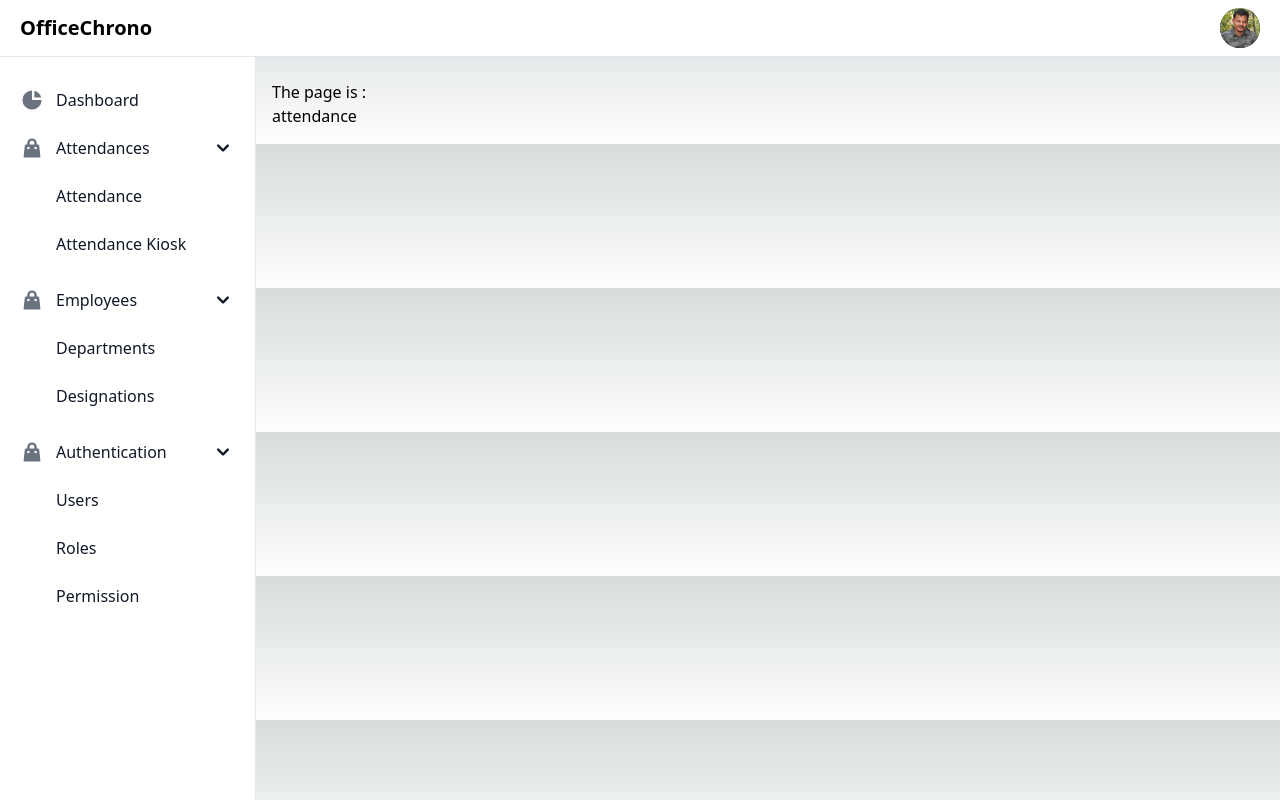
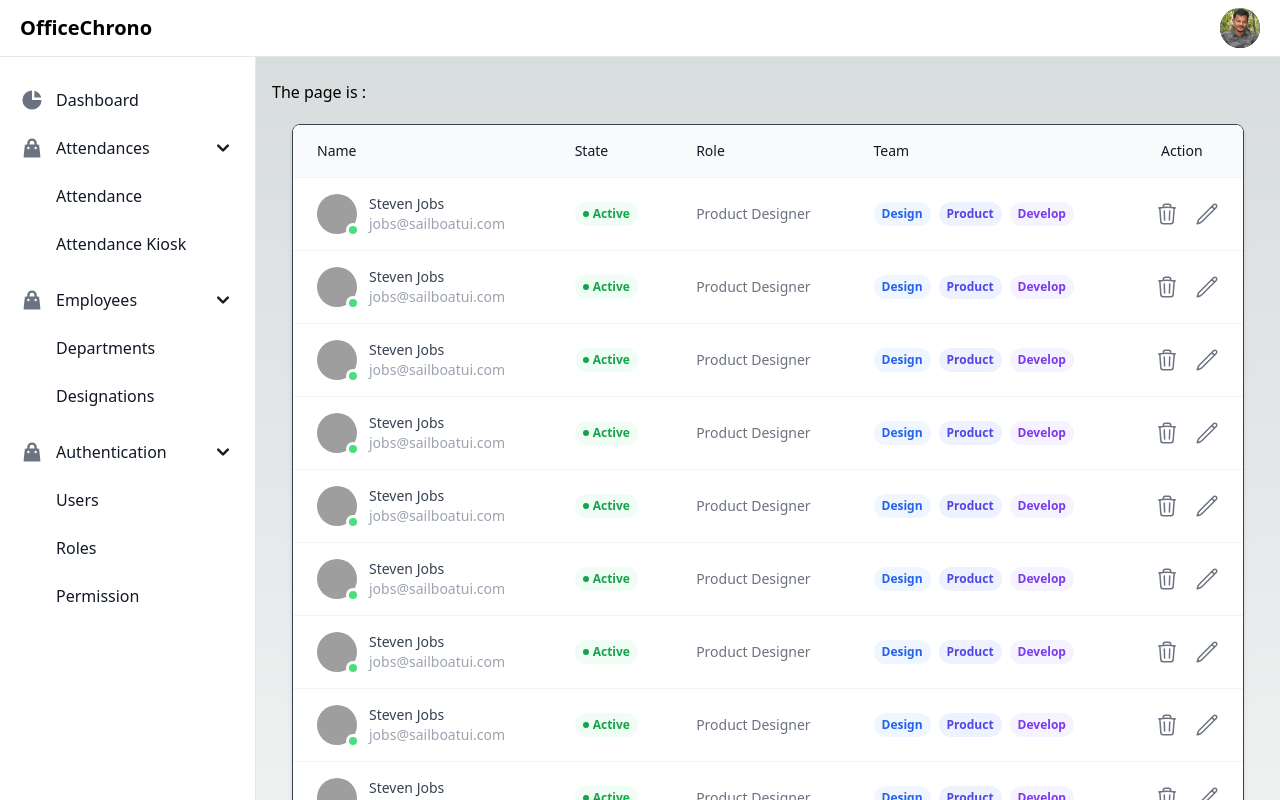
Before and after one commit to kahnu044/office-chrono, a Next.js app in the folder office-chrono-frontend/: page /dashboard/attendances/attendance-kiosk in a window 1280 px wide. Shown: the top 800 px of the page. Built offline with nearby package versions, Linux system fonts and the light colour scheme; sample sign-in values are in the browser's storage; grey boxes are pictures that could not be loaded.

Commit message:
TableListItem Added

```diff
--- /dev/null
+++ b/office-chrono-frontend/components/tables/TableListItems.js
@@ -0,0 +1,115 @@
+import React from 'react'
+
+
+function SingleTable() {
+    const items = ['Item 1', 'Item 2', 'Item 3', 'Item 3', 'Item 3', 'Item 1', 'Item 2', 'Item 3', 'Item 3', 'Item 3', 'Item 1', 'Item 2', 'Item 3', 'Item 3', 'Item 3'];
+    return (
+        <>
+            <div className="overflow overflow-y-auto rounded-lg border border-gray-700 shadow-md m-5">
+                <table className="w-full border-collapse bg-white dark:bg-black dark:text-white text-left text-sm text-gray-500">
+                    <thead className="bg-gray-50 dark:bg-black">
+                        <tr>
+                            <th scope="col" className="px-6 py-4 font-medium text-gray-900  dark:text-white">Name</th>
+                            <th scope="col" className="px-6 py-4 font-medium text-gray-900  dark:text-white">State</th>
+                            <th scope="col" className="px-6 py-4 font-medium text-gray-900  dark:text-white">Role</th>
+                            <th scope="col" className="px-6 py-4 font-medium text-gray-900  dark:text-white">Team</th>
+                            <th scope="col" className="px-6 py-4 font-medium text-gray-900  dark:text-white text-center">Action</th>
+                        </tr>
+                    </thead>
+                    <tbody className="divide-y divide-gray-100 border-t border-gray-100">
+
+                        {items.map((item, index) => (
+
+                            <tr key={index} className="hover:bg-gray-700">
+                                <th className="flex gap-3 px-6 py-4 font-normal text-gray-900  dark:text-white">
+                                    <div className="relative h-10 w-10">
+                                        <img
+                                            className="h-full w-full rounded-full object-cover object-center"
+                                            src="https://images.unsplash.com/photo-1535713875002-d1d0cf377fde?ixlib=rb-1.2.1&ixid=eyJhcHBfaWQiOjEyMDd9&auto=format&fit=facearea&facepad=2&w=256&h=256&q=80"
+                                            alt=""
+                                        />
+                                        <span className="absolute right-0 bottom-0 h-2 w-2 rounded-full bg-green-400 ring ring-white"></span>
+                                    </div>
+                                    <div className="text-sm">
+                                        <div className="font-medium text-gray-700 dark:text-slate-200 ">Steven Jobs</div>
+                                        <div className="text-gray-400">jobs@sailboatui.com</div>
+                                    </div>
+                                </th>
+                                <td className="px-6 py-4">
+                                    <span
+                                        className="inline-flex items-center gap-1 rounded-full bg-green-50 px-2 py-1 text-xs font-semibold text-green-600"
+                                    >
+                                        <span className="h-1.5 w-1.5 rounded-full bg-green-600"></span>
+                                        Active
+                                    </span>
+                                </td>
+                                <td className="px-6 py-4">Product Designer</td>
+                                <td className="px-6 py-4">
+                                    <div className="flex gap-2">
+                                        <span
+                                            className="inline-flex items-center gap-1 rounded-full bg-blue-50 px-2 py-1 text-xs font-semibold text-blue-600"
+                                        >
+                                            Design
+                                        </span>
+                                        <span
+                                            className="inline-flex items-center gap-1 rounded-full bg-indigo-50 px-2 py-1 text-xs font-semibold text-indigo-600"
+                                        >
+                                            Product
+                                        </span>
+                                        <span
+                                            className="inline-flex items-center gap-1 rounded-full bg-violet-50 px-2 py-1 text-xs font-semibold text-violet-600"
+                                        >
+                                            Develop
+                                        </span>
+                                    </div>
+                                </td>
+                                <td className="px-6 py-4">
+                                    <div className="flex justify-end gap-4">
+                                        <a x-data="{ tooltip: 'Delete' }" href="#">
+                                            <svg
+                                                xmlns="http://www.w3.org/2000/svg"
+                                                fill="none"
+                                                viewBox="0 0 24 24"
+                                                strokeWidth="1.5"
+                                                stroke="currentColor"
+                                                className="h-6 w-6"
+                                                x-tooltip="tooltip"
+                                            >
+                                                <path
+                                                    strokeLinecap="round"
+                                                    strokeLinejoin="round"
+                                                    d="M14.74 9l-.346 9m-4.788 0L9.26 9m9.968-3.21c.342.052.682.107 1.022.166m-1.022-.165L18.16 19.673a2.25 2.25 0 01-2.244 2.077H8.084a2.25 2.25 0 01-2.244-2.077L4.772 5.79m14.456 0a48.108 48.108 0 00-3.478-.397m-12 .562c.34-.059.68-.114 1.022-.165m0 0a48.11 48.11 0 013.478-.397m7.5 0v-.916c0-1.18-.91-2.164-2.09-2.201a51.964 51.964 0 00-3.32 0c-1.18.037-2.09 1.022-2.09 2.201v.916m7.5 0a48.667 48.667 0 00-7.5 0"
+                                                />
+                                            </svg>
+                                        </a>
+                                        <a x-data="{ tooltip: 'Edite' }" href="#">
+                                            <svg
+                                                xmlns="http://www.w3.org/2000/svg"
+                                                fill="none"
+                                                viewBox="0 0 24 24"
+                                                strokeWidth="1.5"
+                                                stroke="currentColor"
+                                                className="h-6 w-6"
+                                                x-tooltip="tooltip"
+                                            >
+                                                <path
+                                                    strokeLinecap="round"
+                                                    strokeLinejoin="round"
+                                                    d="M16.862 4.487l1.687-1.688a1.875 1.875 0 112.652 2.652L6.832 19.82a4.5 4.5 0 01-1.897 1.13l-2.685.8.8-2.685a4.5 4.5 0 011.13-1.897L16.863 4.487zm0 0L19.5 7.125"
+                                                />
+                                            </svg>
+                                        </a>
+                                    </div>
+                                </td>
+                            </tr>
+                        ))}
+
+                    </tbody>
+                </table>
+            </div>
+
+        </>
+    )
+}
+
+export default SingleTable
--- a/office-chrono-frontend/pages/dashboard/attendances/attendance-kiosk.js
+++ b/office-chrono-frontend/pages/dashboard/attendances/attendance-kiosk.js
@@ -1,10 +1,15 @@
 import Layout from '../../../components/Layout';
 import ProtectedRoute from '../../../components/ProtectedRoute';
+import TableListItems from '../../../components/tables/TableListItems';
+
+
 function attendance() {
     return (
         <Layout>
             <ProtectedRoute>
-                <p>attendance</p>
+                <>
+                    <TableListItems />
+                </>
             </ProtectedRoute>
         </Layout>
     )
```
